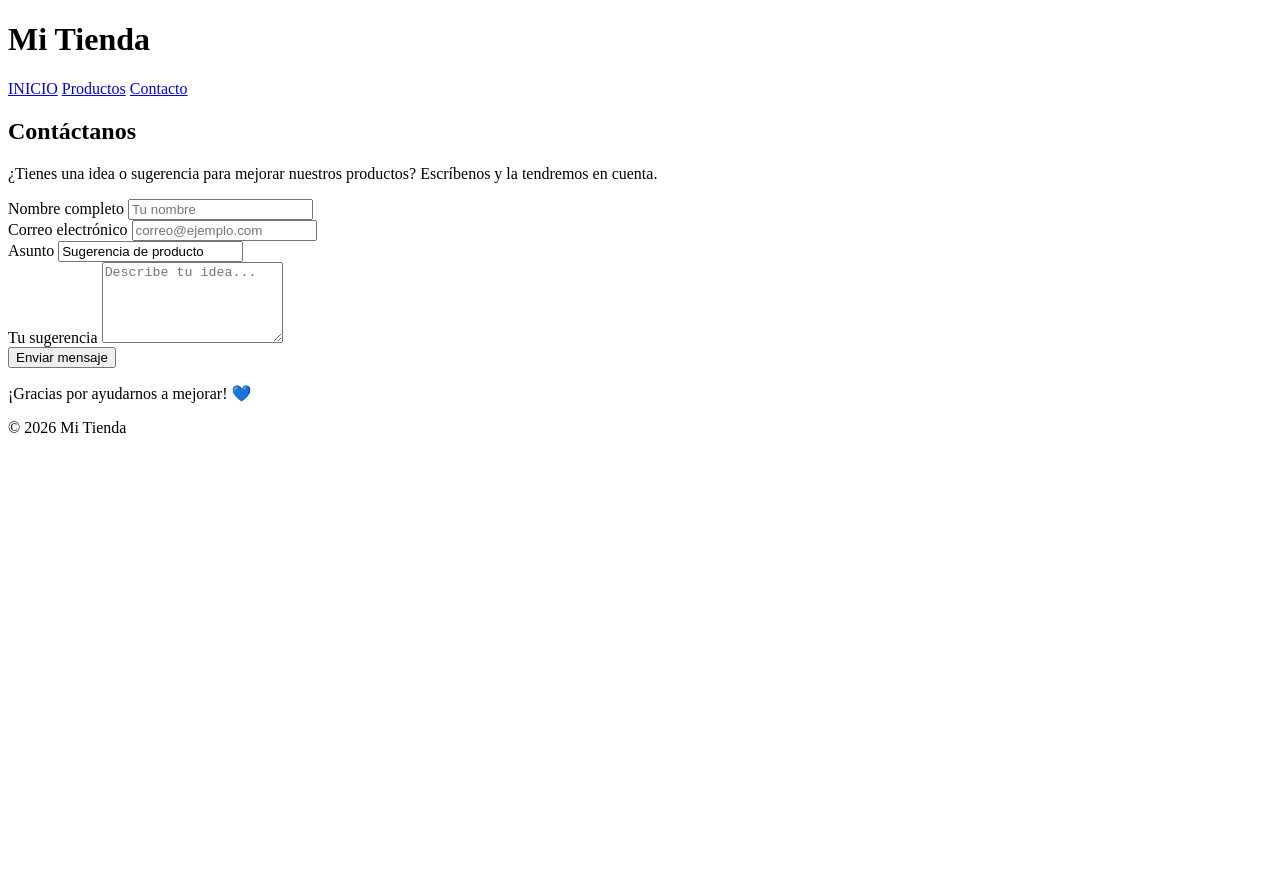
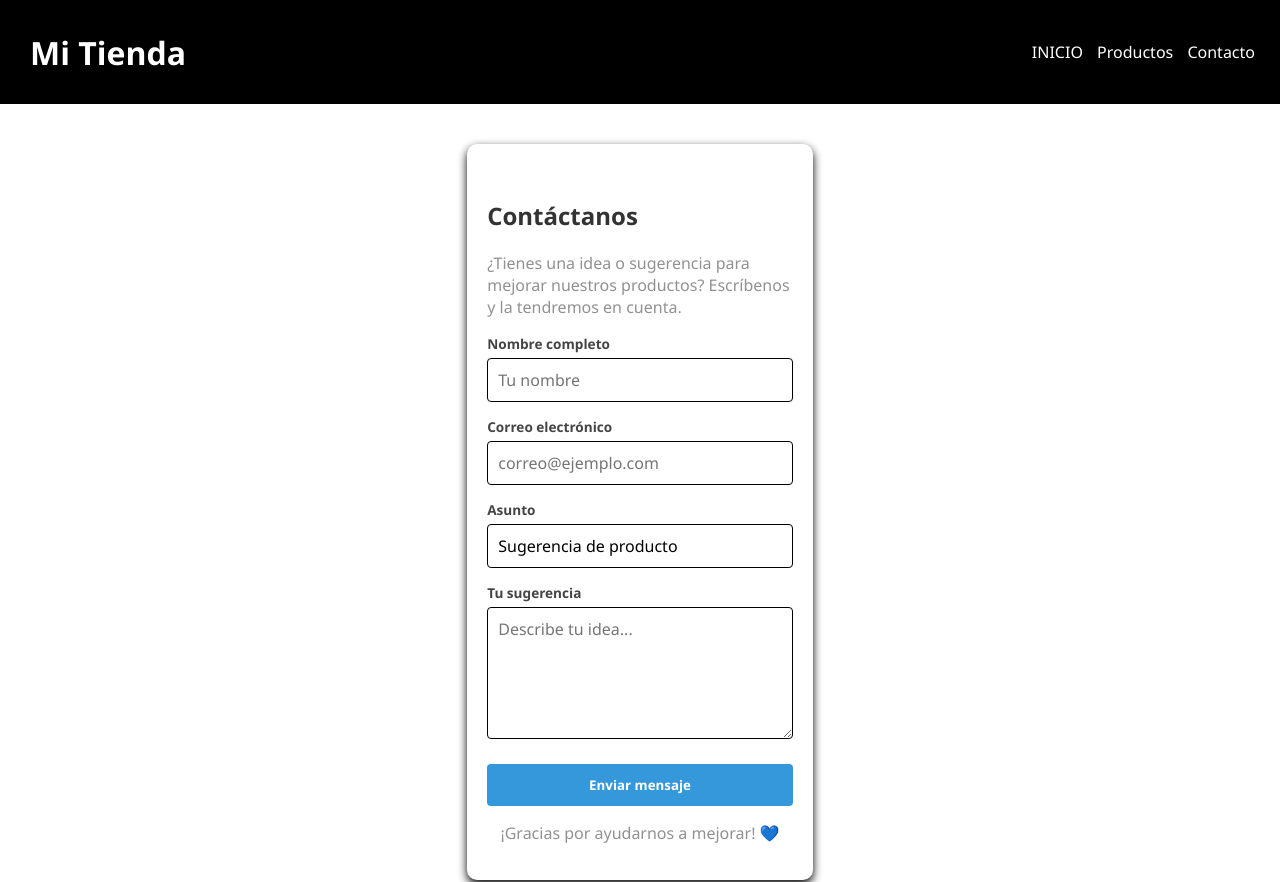
Before and after one commit to arodriguezi10/DDIW-EXAMEN-TRIMESTRE-2, a plain HTML site: page RECUPERACION/examen_alejandro/flex/contacto.html in a window 1280 px wide. Shown: the top 882 px of the page. Before the commit the page ends 800 px from the top, so only its background shows below. Drawn offline with Linux system fonts and the light colour scheme.

```diff
--- a/RECUPERACION/examen_alejandro/flex/contacto.html
+++ b/RECUPERACION/examen_alejandro/flex/contacto.html
@@ -4,7 +4,7 @@
     <meta charset="UTF-8">
     <meta name="viewport" content="width=device-width, initial-scale=1.0">
     <title>Contacto y Sugerencias</title>
-    <link rel="stylesheet" href="css/contacto.css">
+    <link rel="stylesheet" href="css-flex/contacto.css">
 </head>
 
 <body>
--- /dev/null
+++ b/RECUPERACION/examen_alejandro/flex/css-flex/contacto.css
@@ -0,0 +1,126 @@
+* {
+    box-sizing: border-box;
+    font-family: "Segoe UI", sans-serif;
+}
+
+body{
+    padding: 0;
+    margin: 0;
+}
+
+header {
+    background-color: #000000;
+    color: #ffffff;
+    height: 13vh;
+    display: flex;
+    justify-content: space-between;
+    align-items: center;
+    flex-wrap: wrap;
+    padding: 20px;
+}
+
+header h1 {
+    margin: 0;
+    padding: 10px;
+}
+
+nav a {
+    color: #ffffff;
+    text-decoration: none;
+    padding: 5px;
+}
+
+nav a:hover {
+    color: #3498db;
+}
+
+.form-seccion{
+    display: flex;
+    align-content: center;
+    justify-content: center;
+    margin-top: 40px;
+    margin-bottom: 40px;
+}
+
+.form-card{
+    background-color: #ffffff;
+    border-radius: 10px;
+    box-shadow: 0 4px 10px;
+    width: 27vw;
+    padding: 20px;
+}
+
+.form-card h2{
+    margin-top: 35px;
+    color: #333;
+}
+
+.form-card p{
+    color: #919191;
+}
+
+.formulario {
+    display: flex;
+    flex-direction: column;
+    gap: 15px;
+}
+
+.campo{
+    display: flex;
+    flex-direction: column;
+    text-align: left;
+}
+.campo label{
+    font-weight: bold;
+    font-size: 0.85rem;
+    margin-bottom: 5px;
+    color: #444;
+}
+
+#asunto{
+    cursor:not-allowed;
+}
+
+input, textarea{
+    padding: 10px;
+    border: 1px solid;
+    border-radius: 4px;
+    font-size: 1rem;
+    width: 100%;
+    box-sizing: border-box;
+    resize: vertical;
+}
+.btn-enviar {
+    background-color: #3498db;
+    color: #ffffff;
+    border: none;
+    padding: 12px;
+    border-radius: 4px;
+    font-weight: bold;
+    cursor: pointer;
+    transition: background 0.3s;
+    margin-top: 10px;
+}
+.btn-enviar:hover{
+    background-color: aquamarine;
+}
+
+.mensaje-agradecimiento{
+    text-align: center;
+}
+
+footer {
+    background-color: #000000;
+    color: #ffffff;
+    height: 10vh;
+    display: flex;
+    align-items: center;
+    justify-content: center;
+}
+
+@media (max-width: 480px){
+    .form-card{
+        padding:20px;
+
+    }
+}
--- a/RECUPERACION/examen_alejandro/flex/css/style.css
+++ b/RECUPERACION/examen_alejandro/flex/css-flex/productos.css
@@ -1,5 +1,4 @@
 * {
-    padding: 3px;
   box-sizing: border-box;
   font-family: "Segoe UI", sans-serif;
 }
@@ -30,14 +29,8 @@
   color: #3498db;
 }
 
-main{
+main {
   padding: 0;
-    margin: 0;
-}
-
-main h1 {
-  text-align: center;
-  padding: 20px;
   margin: 0;
 }
 
@@ -45,13 +38,26 @@
   display: flex;
   flex-wrap: wrap;
   justify-content: center;
-  border: 10px solid rgb(201, 201, 201);
+  gap: 10px;
+  width: 100%;
 }
-.product-card{
+.product-card {
+  flex: 1 1 250px;
+  max-width: 100%;
   display: flex;
   flex-direction: column;
-    justify-content:center ;
   align-items: center;
+  padding: 20px;
+  border: 7px solid rgb(201, 201, 201);
+}
+
+button {
+    height: 5vh;
+}
+
+button:hover {
+  background-color: #000000;
+  color: #ffffff;
 }
 
 footer {
@@ -62,3 +68,17 @@
   align-items: center;
   justify-content: center;
 }
+
+@media (max-width: 600px) {
+  header {
+    flex-direction: column;
+    gap: 10px;
+  }
+  nav {
+    display: flex;
+    gap: 10px;
+  }
+  nav a {
+    margin: 0px;
+  }
+}
--- /dev/null
+++ b/RECUPERACION/examen_alejandro/flex/css-flex/style.css
@@ -0,0 +1,64 @@
+* {
+    padding: 3px;
+    box-sizing: border-box;
+    font-family: "Segoe UI", sans-serif;
+}
+
+header {
+  background-color: #000000;
+  color: #ffffff;
+  height: 13vh;
+  display: flex;
+  justify-content: space-between;
+  align-items: center;
+  flex-wrap: wrap;
+  padding: 20px;
+}
+
+header h1 {
+  margin: 0;
+  padding: 10px;
+}
+
+nav a {
+  color: #ffffff;
+  text-decoration: none;
+  padding: 5px;
+}
+
+nav a:hover {
+    color: #3498db;
+}
+
+main{
+    padding: 0;
+    margin: 0;
+}
+
+main h1 {
+  text-align: center;
+  padding: 20px;
+  margin: 0;
+}
+
+.product-container {
+  display: flex;
+  flex-wrap: wrap;
+  justify-content: center;
+  border: 10px solid rgb(201, 201, 201);
+}
+.product-card{
+    display: flex;
+    flex-direction: column;
+    justify-content:center ;
+    align-items: center;
+}
+
+footer {
+  background-color: #000000;
+  color: #ffffff;
+  height: 10vh;
+  display: flex;
+  align-items: center;
+  justify-content: center;
+}
--- a/RECUPERACION/examen_carlos/flex/css-flex/ejercicio2.css
+++ b/RECUPERACION/examen_carlos/flex/css-flex/ejercicio2.css
@@ -6,12 +6,14 @@
 
 body {
   font-family: Arial, sans-serif;
-  background: #ffffff;
+  background: #f8f9fa;
   color: #000000;
   display: flex;
   flex-direction: column;
-  min-height: 100vh;
   align-items: center;
+
+  /* Garantiza que el body ocupe al menos toda la pantalla */
+  min-height: 100vh; /* QUIERTAR PARA QUE NO OCUPE TODA LA PANTALLA */
 }
 
 header {
@@ -22,41 +24,74 @@
   justify-content: center;
   align-items: center;
   flex-shrink: 0;
+  padding: 0 15px;
+}
+
+nav ul {
+  display: flex;
+  flex-wrap: nowrap;
+  gap: 50px;
+  list-style: none;
 }
 
 ul li {
-  display: inline;
-  margin-left: 40px;
-  margin-right: 40px;
+  white-space: nowrap;
 }
 
 a {
   text-decoration: none;
   color: white;
+  transition: color 0.2s;
 }
 
 a:hover {
   color: #a9065d;
 }
 
-.button-container{
+.button-container {
   display: flex;
   justify-content: center;
   align-items: center;
-  gap: 5px;
-
+  flex-wrap: wrap;
+  gap: 10px;
+  padding: 60px 20px;
+  width: 100%;
+  max-width: 1200px;
+  flex-grow: 1;
 }
 
-.button-container img{
-  height: 200px;
+.button {
+  display: flex;
+  flex-direction: column;
+  justify-content: center;
+  align-items: center;
 
+  width: 100%;
+  max-width: 280px;
+  height: 340px;
+  background-color: #ffffff;
+  border: 2px solid #28a745;
+  border-radius: 8px;
+  color: #000000;
+  transition:
+    transform 0.2s,
+    box-shadow 0.2s;
 }
 
-.button{
-  border: 2px solid rgb(4, 73, 19);
-  height: 30vh;
-  width: 35vh;
-  border-radius:10px;
+.button:hover {
+  transform: translateY(-5px);
+  box-shadow: 0 4px 10px rgba(0, 0, 0, 0.1);
+}
+
+.button img {
+  width: 180px;
+  height: 180px;
+  object-fit: contain;
+}
+
+.button h3 {
+  font-size: 1.2rem;
+  font-weight: bold;
 }
 
 footer {
@@ -64,10 +99,34 @@
   padding: 30px 20px;
   text-align: center;
   width: 100%;
-  margin-top: auto;
+  flex-shrink: 0; /* Previene que el footer se comprima si falta espacio */
 }
 
 footer p {
   color: #ccc;
   font-size: 0.9em;
 }
+
+@media (max-width: 600px) {
+  nav ul {
+    gap: 15px; /* Reducimos el gap para que el menú quepa en una línea */
+  }
+
+  a {
+    font-size: 0.9rem;
+  }
+
+  .button-container {
+    padding: 40px 15px; /* Reducimos el padding en móvil */
+  }
+
+  .button {
+    height: auto; /* Permitimos que la tarjeta se adapte a su contenido */
+    padding: 30px 10px;
+  }
+
+  .button img {
+    width: 150px;
+    height: 150px;
+  }
+}
--- /dev/null
+++ b/RECUPERACION/examen_carlos/grid/css-grid/ejercicio2.css
@@ -0,0 +1,132 @@
+* {
+    margin: 0;
+    padding: 0;
+    box-sizing: border-box;
+  }
+
+  body {
+    font-family: Arial, sans-serif;
+    background: #f8f9fa;
+    color: #000000;
+    display: grid;
+    /* Define 3 filas: header, contenedor principal (ocupa el espacio disponible), footer */
+    grid-template-rows: max-content 1fr max-content;
+    justify-items: center; /* Centra el contenido horizontalmente */
+    /* min-height: 100vh; Eliminado según tu comentario para no forzar la pantalla completa */
+  }
+
+  header {
+    background: #000000;
+    height: 4rem;
+    width: 100%;
+    display: grid;
+    place-content: center;
+    padding: 0 15px;
+  }
+
+  nav ul {
+    display: grid;
+    /* Fuerza las columnas automáticas para mantener los enlaces en línea */
+    grid-auto-flow: column;
+    gap: 50px;
+    list-style: none;
+  }
+
+  ul li {
+    white-space: nowrap;
+  }
+
+  a {
+    text-decoration: none;
+    color: white;
+    transition: color 0.2s;
+  }
+
+  a:hover {
+    color: #a9065d;
+  }
+
+  .button-container {
+    display: grid;
+    /* Sistema Grid responsive: crea columnas de entre 250px y 280px que se envuelven solas */
+    grid-template-columns: repeat(auto-fit, minmax(250px, 280px));
+    justify-content: center;
+    align-content: center;
+    gap: 10px;
+    padding: 60px 20px;
+    width: 100%;
+    max-width: 1200px;
+  }
+
+  .button {
+    display: grid;
+    /* Centra el contenido interno (img, h3) en ambos ejes */
+    place-items: center;
+    align-content: center;
+    gap: 20px;
+
+    width: 100%;
+    height: 340px;
+    background-color: #ffffff;
+    border: 2px solid #28a745;
+    border-radius: 8px;
+    color: #000000;
+    transition: transform 0.2s, box-shadow 0.2s;
+  }
+
+  .button:hover {
+    transform: translateY(-5px);
+    box-shadow: 0 4px 10px rgba(0, 0, 0, 0.1);
+  }
+
+  .button img {
+    width: 180px;
+    height: 180px;
+    object-fit: contain;
+  }
+
+  .button h3 {
+    font-size: 1.2rem;
+    font-weight: bold;
+  }
+
+  footer {
+    background: #0b0a0a;
+    padding: 30px 20px;
+    width: 100%;
+    display: grid;
+    place-content: center;
+  }
+
+  footer p {
+    color: #ccc;
+    font-size: 0.9em;
+    text-align: center;
+  }
+
+  /* --- Media Queries --- */
+  @media (max-width: 600px) {
+    nav ul {
+      gap: 15px;
+    }
+
+    a {
+      font-size: 0.9rem;
+    }
+
+    .button-container {
+      padding: 40px 15px;
+      /* Permite que en móviles muy estrechos la tarjeta baje del mínimo de 250px si es necesario */
+      grid-template-columns: repeat(auto-fit, minmax(100%, 280px));
+    }
+
+    .button {
+      height: auto;
+      padding: 30px 10px;
+    }
+
+    .button img {
+      width: 150px;
+      height: 150px;
+    }
+  }
```
Also changed, not shown: RECUPERACION/examen_alejandro/flex/index.html (+1 -1 lines), RECUPERACION/examen_alejandro/flex/productos.html (+5 -5 lines), RECUPERACION/examen_carlos/grid/ejercicio2.html (added, +45 -0 lines), RECUPERACION/examen_alejandro/flex/css/contacto.css (deleted), RECUPERACION/examen_alejandro/flex/css/productos.css (deleted), 1 other file. Lines whose indentation alone changed are shown as unchanged.
